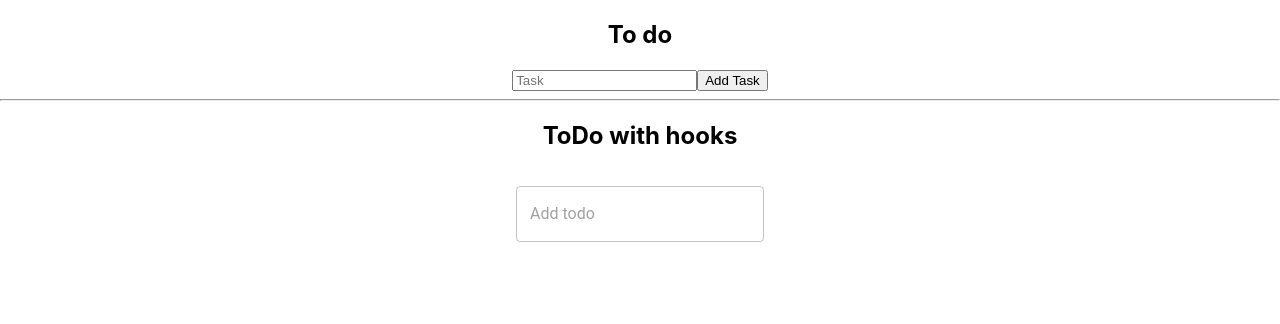
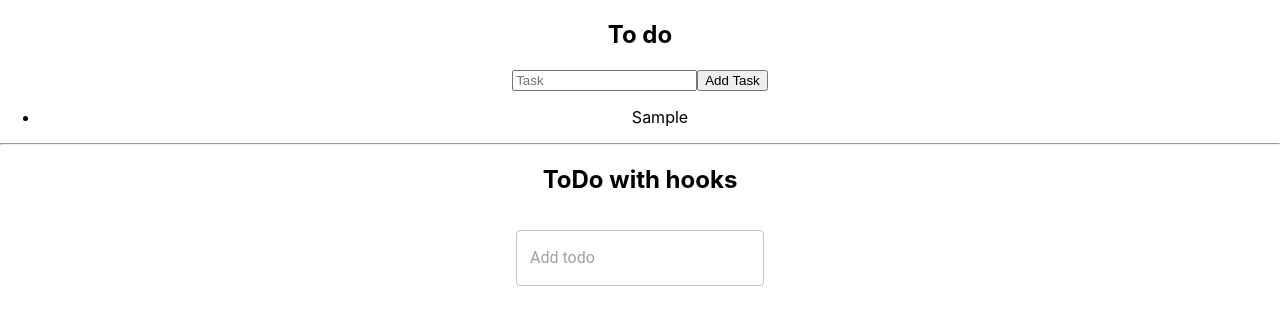
Before and after one commit to SplitSeconds/react-todo-list, a React (Create React App) app: page / in a window 1280 px wide. Both pictures are taken after typing "Sample" into the empty fields and a click on the button "Add Task". Shown: the top 324 px of the page. Built offline with nearby package versions, Linux system fonts and the light colour scheme.

Commit message:
finished react to do without hooks

```diff
--- a/src/App.js
+++ b/src/App.js
@@ -1,6 +1,7 @@
 import React, { Component } from 'react';
 import './App.css';
-import TodoForm from './ToDoForm'
+import TodoList from './ToDoForm'
+import ToDoItems from './ToDoItems'
 import TodoFormHooks from './ToDoForm_Hooks'
 
 class App extends Component {
@@ -12,23 +13,44 @@ class App extends Component {
     }
   }
   handleInput = e => {
-    console.log('Hello Input')
+    const itemText = e.target.value
+    const currentItem = { text: itemText, key: Date.now() }
+    this.setState({
+      currentItem,
+    })
   }
   addItem = e => {
     e.preventDefault()
-    console.log('Hello World')
+    const newItem = this.state.currentItem
+    if (newItem.text !== '') {
+      console.log(newItem)
+      const items = [...this.state.items, newItem]
+      this.setState({
+        items: items,
+        currentItem: { text: '', key: '' },
+      })
+    }
+  }
+  deleteItem = key => {
+    const filteredItems = this.state.items.filter(item => {
+      return item.key !== key
+    })
+    this.setState({
+      items: filteredItems,
+    })
   }
   render() {
     return (
 
       <div className="App">
         <h2>To do</h2>
-        <TodoForm
+        <TodoList
           addItem={this.addItem}
           inputElement={this.inputElement}
           handleInput={this.handleInput}
           currentItem={this.state.currentItem}
         />
+        <ToDoItems entries={this.state.items} deleteItem={this.deleteItem} />
         <hr></hr>
         <h2>ToDo with hooks</h2>
         <TodoFormHooks />
--- a/src/ToDoForm.jsx
+++ b/src/ToDoForm.jsx
@@ -1,8 +1,9 @@
 import React, { Component } from 'react'
+
 class TodoList extends Component {
-  componentDidUpdate() {
-    this.props.inputElement.current.focus()
-  }
+  // componentDidUpdate() {
+  //   this.props.inputElement.current.focus()
+  // }
   render() {
     return (
       <div className="todoListMain">
--- /dev/null
+++ b/src/ToDoItems.jsx
@@ -0,0 +1,19 @@
+import React, { Component } from 'react'
+
+class TodoItems extends Component {
+  createTasks = item => {
+    return (
+      <li key={item.key} onClick={() => this.props.deleteItem(item.key)}>
+        {item.text}
+      </li>
+    )
+  }
+  render() {
+    const todoEntries = this.props.entries
+    const listItems = todoEntries.map(this.createTasks)
+
+    return <ul className="theList">{listItems}</ul>
+  }
+}
+
+export default TodoItems
```
